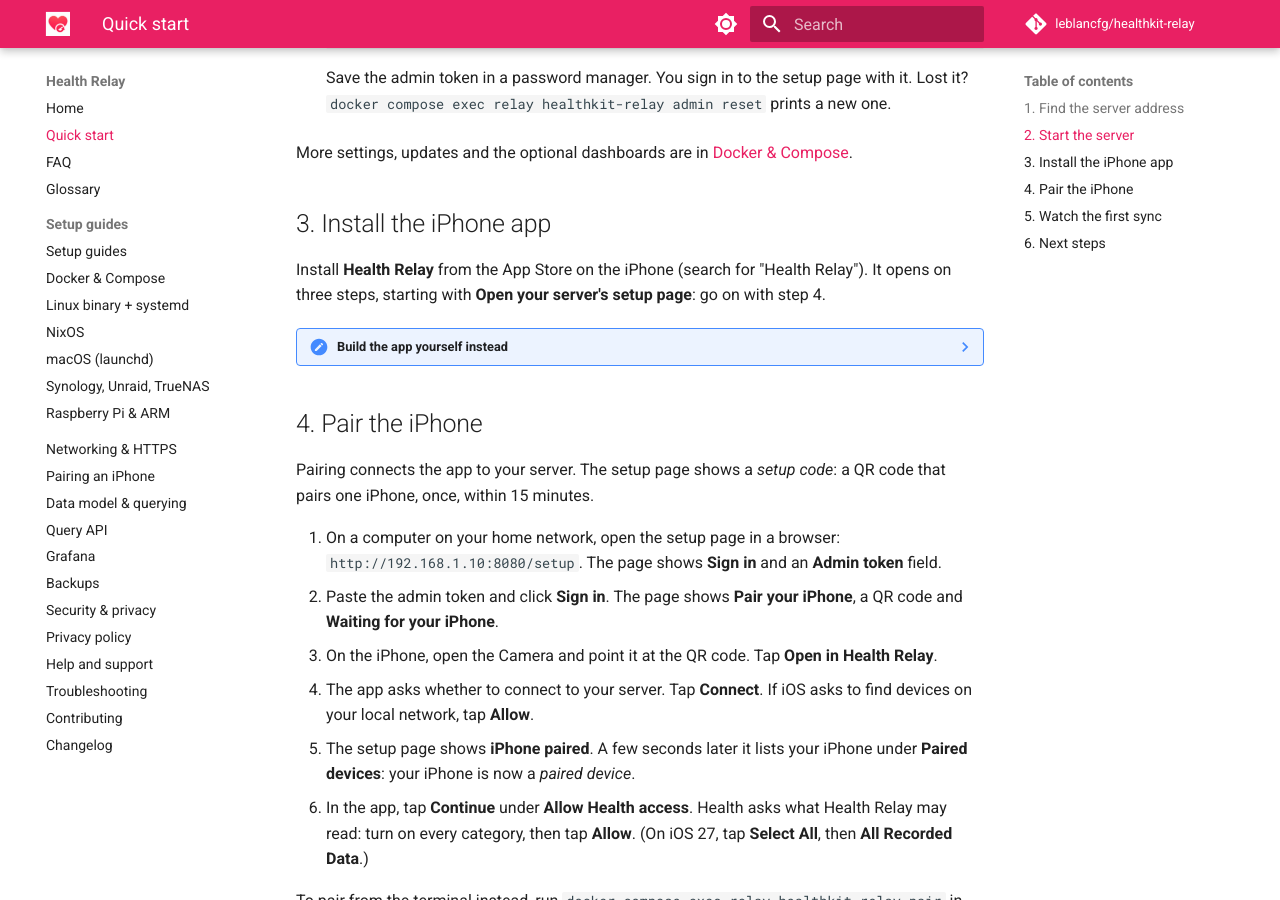
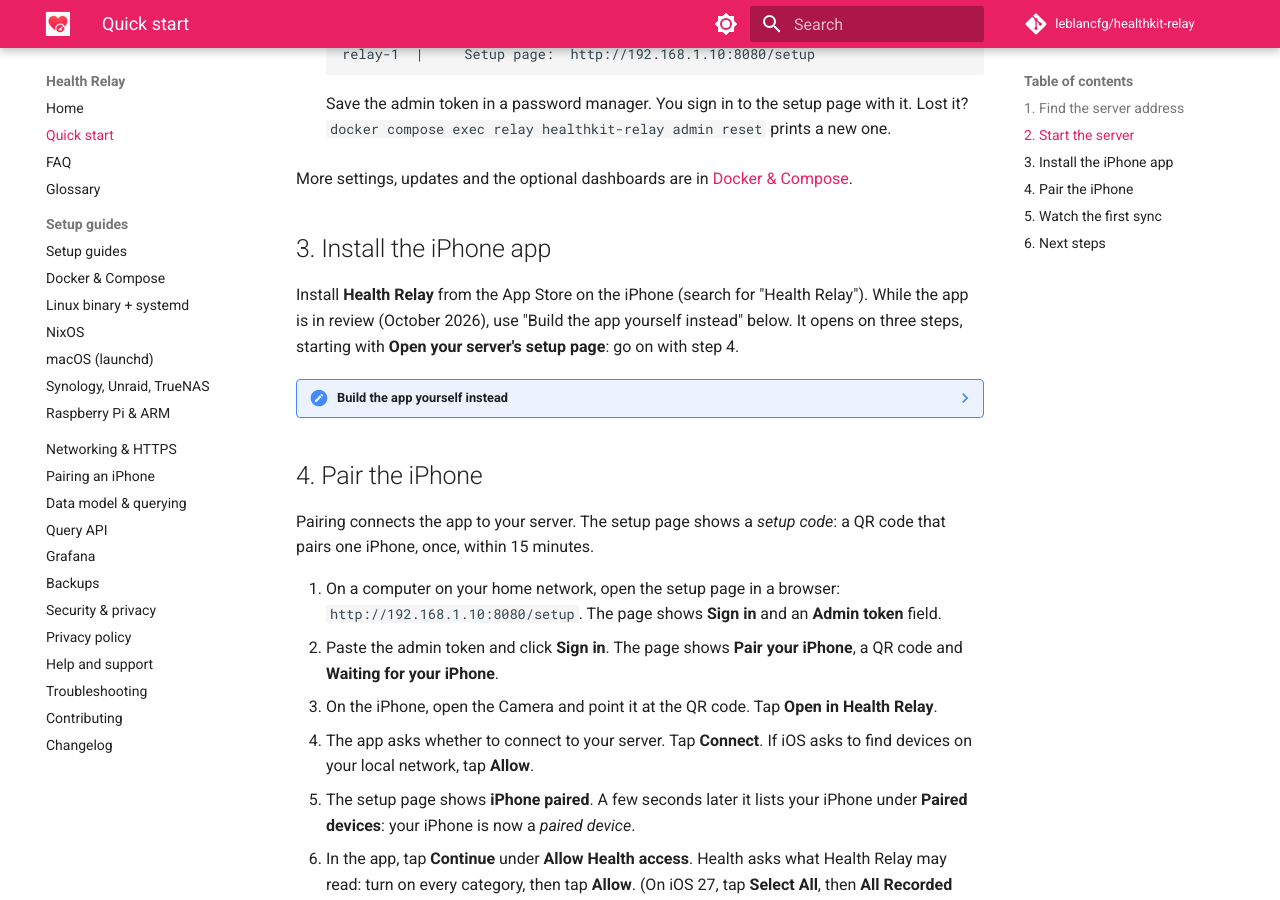
Before and after one commit to leblancfg/healthkit-relay, an MkDocs documentation site: the page built from docs/quickstart.md, in a window 1280 px wide and 900 px high, scrolled down 2020 px. Built offline with MkDocs 1.6.1 and Material for MkDocs 9.7.7, drawn with Linux system fonts in a browser that asks for light colours; comment, search, counter and statistics services are not loaded; some of the changed text lies outside the part shown.

Commit message:
Docs: say the app is in App Store review until it is listed

```diff
--- a/docs/quickstart.md
+++ b/docs/quickstart.md
@@ -17,7 +17,7 @@
   on Linux or [Docker Desktop](https://docs.docker.com/desktop/) on a Mac. Check it with
   `docker compose version`: it prints `Docker Compose version v2...`.
 - **An iPhone** on the same Wi-Fi network as the server, with the **Health Relay** app from
-  the App Store. (To build the app yourself instead: a Mac with Xcode 16 or newer and a paid
+  the App Store (in review in October 2026; until it is listed, build it yourself). (To build the app yourself instead: a Mac with Xcode 16 or newer and a paid
   [Apple Developer Program](https://developer.apple.com/programs/) membership, see step 3.)
 
 ## 1. Find the server address
@@ -112,7 +112,8 @@
 
 ## 3. Install the iPhone app
 
-Install **Health Relay** from the App Store on the iPhone (search for "Health Relay"). It
+Install **Health Relay** from the App Store on the iPhone (search for "Health Relay"). While
+the app is in review (October 2026), use "Build the app yourself instead" below. It
 opens on three steps, starting with **Open your server's setup page**: go on with step 4.
 
 ??? note "Build the app yourself instead"
```
Also changed, not shown: README.md (+3 -3 lines).
